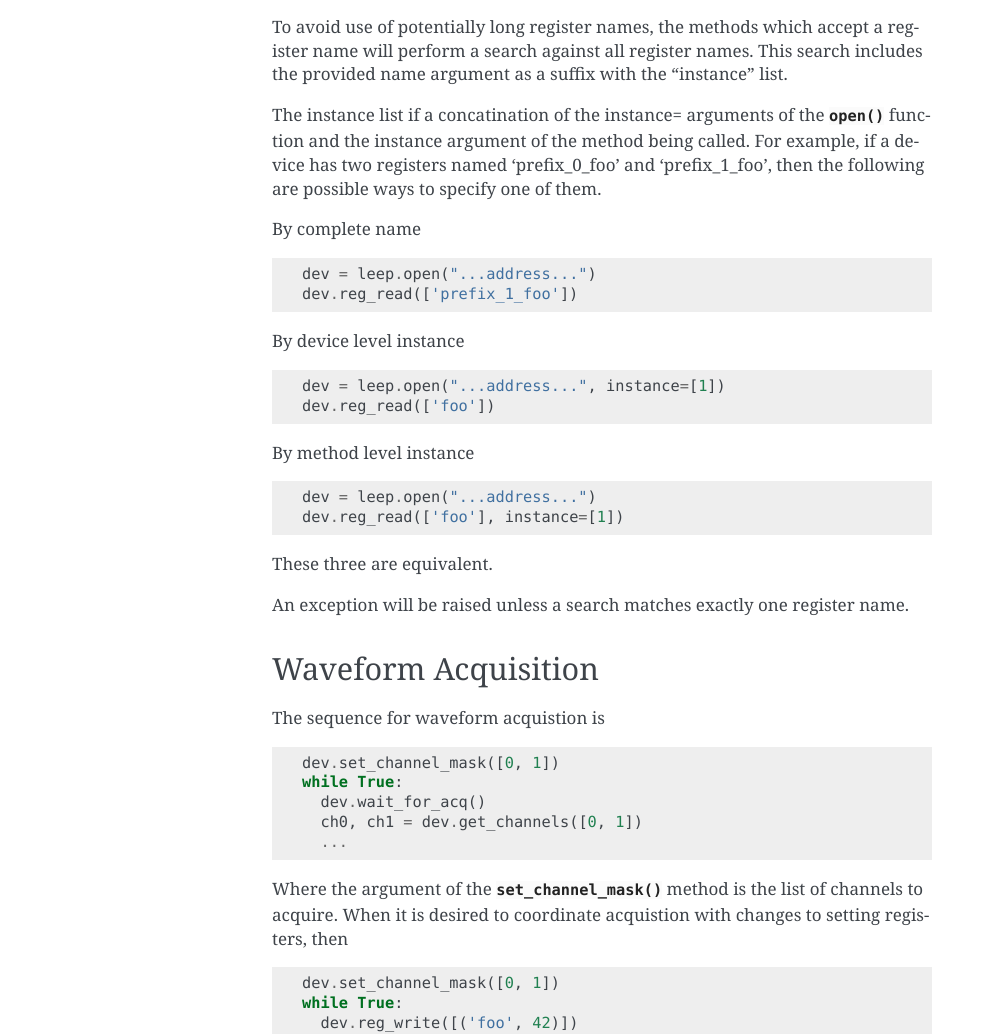
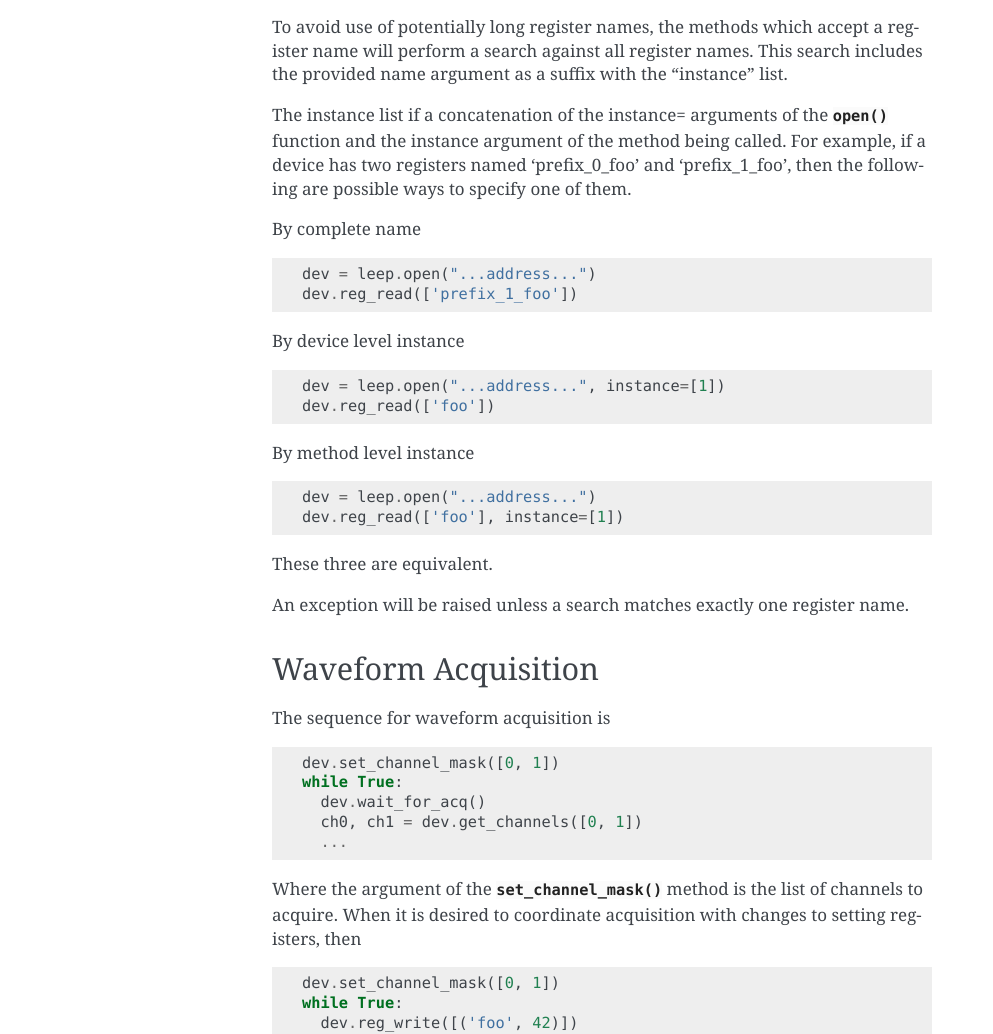
Before and after one commit to osprey-dcs/feed-core, a Sphinx documentation site: the page built from documentation/usage.rst, in a window 1280 px wide. Shown: the part 983-2017 px from the top of the page, without its empty margins (148-1141 px from the left). Built offline with Sphinx 7.4.7, drawn with Linux system fonts in a browser that asks for light colours.

Commit message:
documentation/usage.rst: fix typos

```diff
--- a/documentation/usage.rst
+++ b/documentation/usage.rst
@@ -52,7 +52,7 @@ a search against all register names.
 This search includes the provided name argument as a suffix
 with the "instance" list.
 
-The instance list if a concatination of the instance= arguments
+The instance list if a concatenation of the instance= arguments
 of the :py:meth:`open` function and the instance argument
 of the method being called.  For example, if a device
 has two registers named 'prefix_0_foo' and 'prefix_1_foo',
@@ -80,7 +80,7 @@ An exception will be raised unless a search matches exactly one register name.
 Waveform Acquisition
 --------------------
 
-The sequence for waveform acquistion is ::
+The sequence for waveform acquisition is ::
 
   dev.set_channel_mask([0, 1])
   while True:
@@ -90,7 +90,7 @@ The sequence for waveform acquistion is ::
 
 Where the argument of the :py:meth:`set_channel_mask` method
 is the list of channels to acquire.
-When it is desired to coordinate acquistion with changes to
+When it is desired to coordinate acquisition with changes to
 setting registers, then ::
 
 
```
